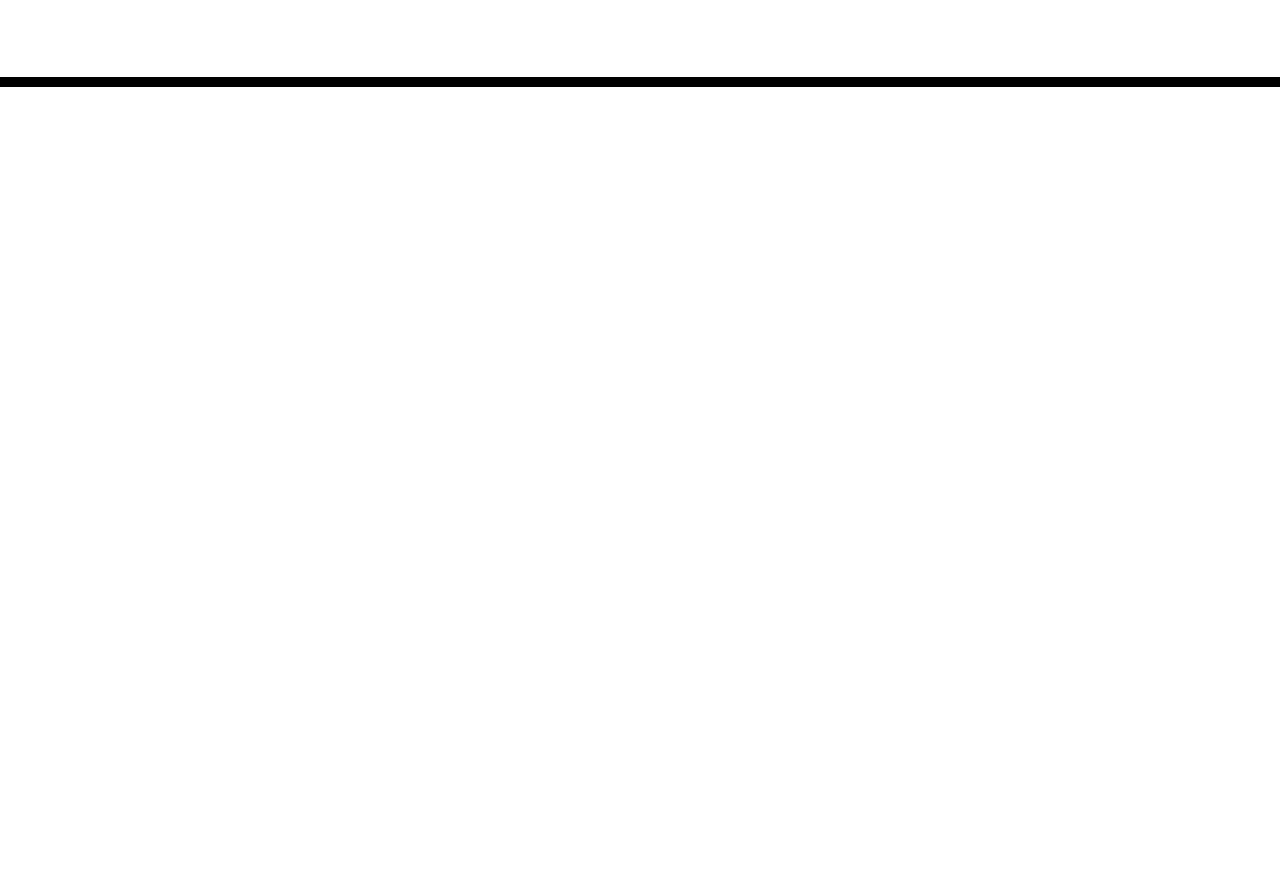
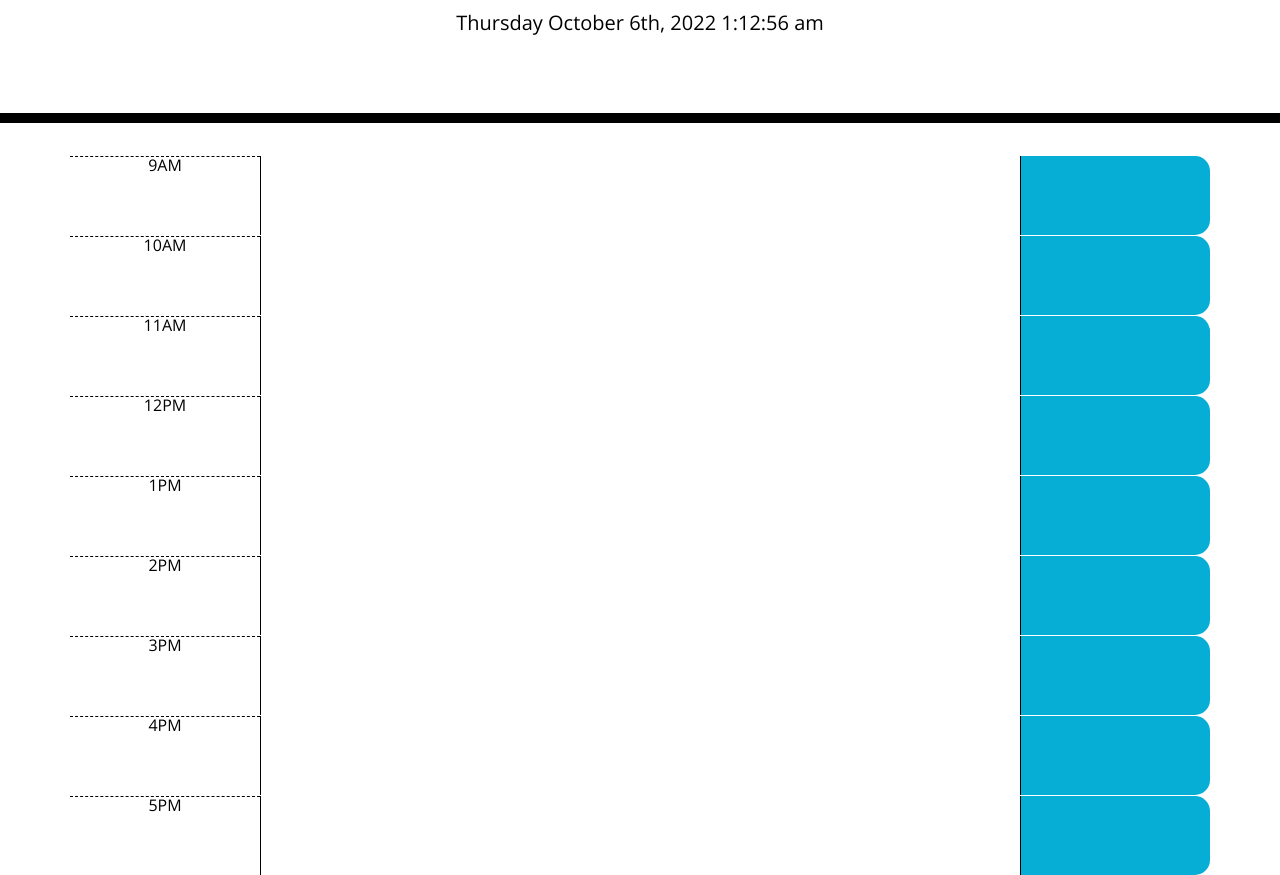
Before and after one commit to rachlally/work-day-scheduler, a plain HTML site: page index .html in a window 1280 px wide. Shown: the part 181-1056 px from the top of the page. Before the commit the page ends 800 px from the top, so only its background shows below. Drawn offline with nearby package versions, Linux system fonts and the light colour scheme.

Commit message:
current date and time, container created

```diff
--- /dev/null
+++ b/assets/script.js
@@ -0,0 +1,2 @@
+var currentDate = moment().format("dddd MMMM Do, YYYY h:mm:ss a");
+$("#currentDay").text(currentDate);
--- a/index .html
+++ b/index .html
@@ -18,7 +18,7 @@
       href="https://fonts.googleapis.com/css?family=Open+Sans&display=swap"
       rel="stylesheet"
     />
-    <link rel="stylesheet" href="style.css" />
+    <link rel="stylesheet" href="./assets/style.css" />
     <title>Work Day Scheduler</title>
   </head>
 
@@ -28,11 +28,57 @@
       <p class="lead">A simple calendar app for scheduling your work day</p>
       <p id="currentDay" class="lead"></p>
     </header>
-    <div class="container">
+    <div class="container time-block">
       <!-- Timeblocks go here -->
+        <div class="row" id="9">
+          <div class="hour col-2">9AM</div>
+          <textarea class="description col-8"></textarea>
+          <div class="saveBtn col-2"></div>
+        </div>
+        <div class="row" id="10">
+          <div class="hour col-2">10AM</div>
+          <textarea class="description col-8"></textarea>
+          <div class="saveBtn col-2"></div>
+        </div>
+        <div class="row" id="11">
+          <div class="hour col-2">11AM</div>
+          <textarea class="description col-8"></textarea>
+          <div class="saveBtn col-2"></div>
+        </div>
+        <div class="row" id="12">
+          <div class="hour col-2">12PM</div>
+          <textarea class="description col-8"></textarea>
+          <div class="saveBtn col-2"></div>
+        </div>
+        <div class="row" id="13">
+          <div class="hour col-2">1PM</div>
+          <textarea class="description col-8"></textarea>
+          <div class="saveBtn col-2"></div>
+        </div>
+        <div class="row" id="14">
+          <div class="hour col-2">2PM</div>
+          <textarea class="description col-8"></textarea>
+          <div class="saveBtn col-2"></div>
+        </div>
+        <div class="row" id="15">
+          <div class="hour col-2">3PM</div>
+          <textarea class="description col-8"></textarea>
+          <div class="saveBtn col-2"></div>
+        </div>
+        <div class="row" id="16">
+          <div class="hour col-2">4PM</div>
+          <textarea class="description col-8"></textarea>
+          <div class="saveBtn col-2"></div>
+        </div>
+        <div class="row" id="17">
+          <div class="hour col-2">5PM</div>
+          <textarea class="description col-8"></textarea>
+          <div class="saveBtn col-2"></div>
+        </div>
     </div>
 
     <script src="https://cdnjs.cloudflare.com/ajax/libs/jquery/3.2.1/jquery.min.js"></script>
     <script src="https://cdnjs.cloudflare.com/ajax/libs/moment.js/2.24.0/moment.min.js"></script>
+    <script src="./assets/script.js"></script>
   </body>
 </html>
```
Also changed, not shown: assets/style.css (renamed from style.css).
